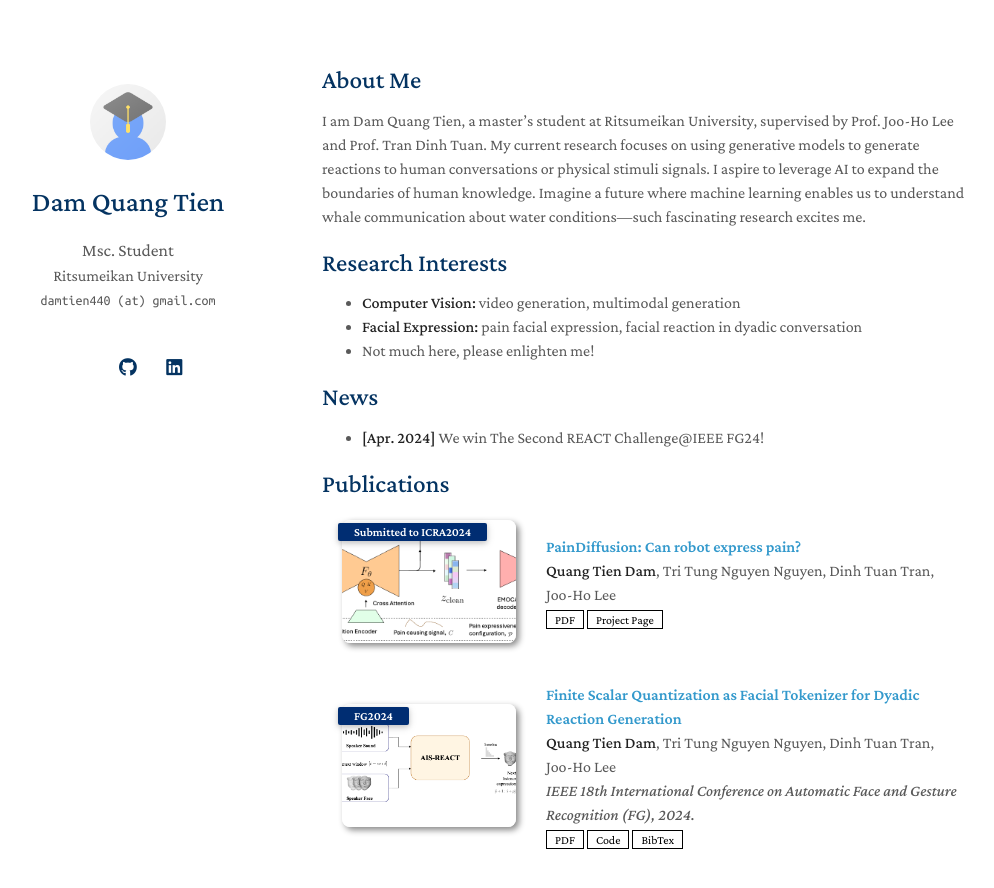
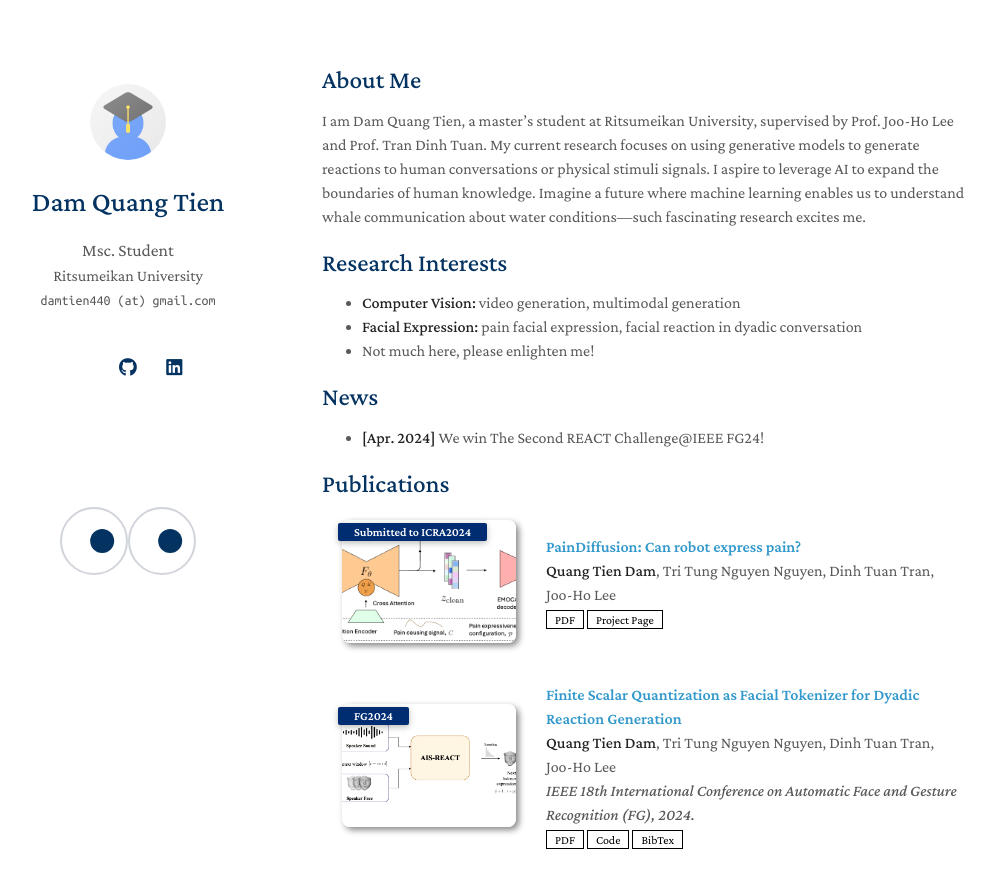
Before and after one commit to damtien444/damtien444.github.io, a Jekyll site: the page built from index.md, in a window 1280 px wide and 977 px high. Shown: the top 888 px of the window, without its empty margins (148-1142 px from the left). Built offline with Jekyll 4.4.1, drawn with Linux system fonts in a browser that asks for light colours; a style sheet for code colours, icons or effects is not loaded; our own code applies the rules of GitHub Pages for plain Markdown files.

Commit message:
add eye animation

```diff
--- a/_layouts/homepage.html
+++ b/_layouts/homepage.html
@@ -33,6 +33,48 @@
     <link rel="stylesheet" href="./assets/css/style-no-dark-mode.css">
     <link rel="stylesheet" href="./assets/css/publications-no-dark-mode.css">
     {% endif %}
+
+    <style>
+      .eye-container {
+          position: relative;
+          width: 200px;
+          height: 128px;
+          border-radius: 8px;
+          padding: 16px;
+          margin: 50px auto;
+      }
+
+      .eye {
+          position: absolute;
+          top: 50%;
+          width: 64px;
+          height: 64px;
+          background-color: white;
+          border-radius: 50%;
+          border: 2px solid #d1d5db;
+          transform: translateY(-50%);
+      }
+
+      .eye.left {
+          left: 48px;
+      }
+
+      .eye.right {
+          right: 48px;
+      }
+
+      .pupil {
+          position: absolute;
+          width: 24px;
+          height: 24px;
+          background-color: #043361;
+          border-radius: 50%;
+          top: 50%;
+          left: 50%;
+          transform: translate(-50%, -50%);
+          transition: transform 0.1s ease-out;
+      }
+  </style>
 
   </head>
   <body>
@@ -92,7 +134,20 @@
         </div>
         <br>
 
+        <div class="eye-container">
+          <div class="eye left">
+              <div class="pupil" id="leftPupil"></div>
+          </div>
+          <div class="eye right">
+              <div class="pupil" id="rightPupil"></div>
+          </div>
+          <div>
+            <!-- <p style="text-align: center;">I'm watching you!</p> -->
+          </div>
+        </div>
+
       </header>
+
       <section>
 
       {{ content }}
@@ -109,6 +164,8 @@
       </footer>
     </div>
     <script src="{{ "/assets/js/scale.fix.js" | relative_url }}"></script>
+    <script src="{{ "/assets/js/eye-animation.js" | relative_url }}"></script>
+
     {% if site.google_analytics %}
     <script>
       (function(i,s,o,g,r,a,m){i['GoogleAnalyticsObject']=r;i[r]=i[r]||function(){
--- /dev/null
+++ b/assets/js/eye-animation.js
@@ -0,0 +1,56 @@
+const leftPupil = document.getElementById('leftPupil');
+const rightPupil = document.getElementById('rightPupil');
+const leftEye = document.querySelector('.eye.left');
+const rightEye = document.querySelector('.eye.right');
+
+let hasMouseMoved = false;
+let animationFrame;
+let animationOffset = 0;
+
+// Handle mouse movement
+document.addEventListener('mousemove', (event) => {
+    hasMouseMoved = true;
+    if (animationFrame) {
+        cancelAnimationFrame(animationFrame);
+    }
+
+    const leftEyeRect = leftEye.getBoundingClientRect();
+    const rightEyeRect = rightEye.getBoundingClientRect();
+
+    // Calculate positions for left eye
+    const leftDx = event.clientX - (leftEyeRect.left + leftEyeRect.width / 2);
+    const leftDy = event.clientY - (leftEyeRect.top + leftEyeRect.height / 2);
+    const leftAngle = Math.atan2(leftDy, leftDx);
+    const leftDistance = Math.min(Math.sqrt(leftDx * leftDx + leftDy * leftDy), 10);
+
+    // Calculate positions for right eye
+    const rightDx = event.clientX - (rightEyeRect.left + rightEyeRect.width / 2);
+    const rightDy = event.clientY - (rightEyeRect.top + rightEyeRect.height / 2);
+    const rightAngle = Math.atan2(rightDy, rightDx);
+    const rightDistance = Math.min(Math.sqrt(rightDx * rightDx + rightDy * rightDy), 10);
+
+    // Move pupils
+    leftPupil.style.transform = `translate(calc(-50% + ${Math.cos(leftAngle) * leftDistance}px), calc(-50% + ${Math.sin(leftAngle) * leftDistance}px))`;
+    rightPupil.style.transform = `translate(calc(-50% + ${Math.cos(rightAngle) * rightDistance}px), calc(-50% + ${Math.sin(rightAngle) * rightDistance}px))`;
+});
+
+// Idle animation
+function animate() {
+    if (!hasMouseMoved) {
+        animationOffset += 0.02;
+        const xOffset = Math.sin(animationOffset) * 15;
+
+        leftPupil.style.transform = `translate(calc(-50% + ${xOffset}px), -50%)`;
+        rightPupil.style.transform = `translate(calc(-50% + ${xOffset}px), -50%)`;
+
+        animationFrame = requestAnimationFrame(animate);
+    }
+}
+
+// Start idle animation
+animate();
+
+document.addEventListener('mouseleave', () => {
+    hasMouseMoved = false;
+    animate();
+});
```
